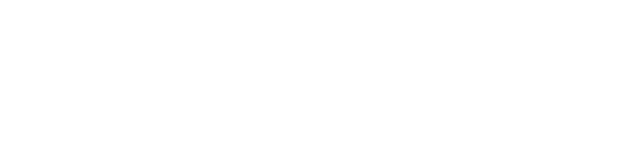
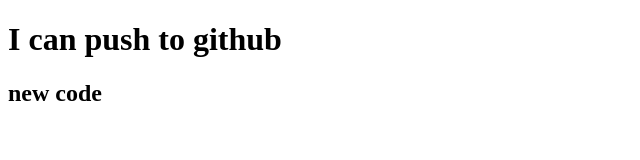
Before and after one commit to susmitasahakim/my-second.repo, a plain HTML site: page index.html in a window 1280 px wide. Shown: the whole page, without its empty margins (0-640 px from the left). Drawn offline with Linux system fonts and the light colour scheme.

Commit message:
added header

```diff
--- a/index.html
+++ b/index.html
@@ -7,6 +7,7 @@
     <title>My second github repo</title>
 </head>
 <body>
-
+    <h1>I can push to github</h1>
+    <h2>new code</h2>
 </body>
 </html>
```
